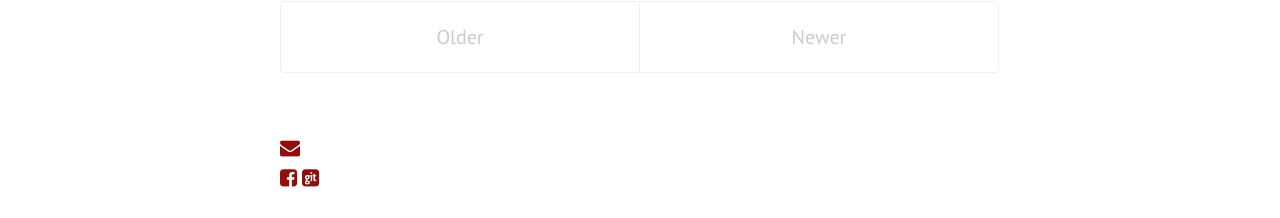
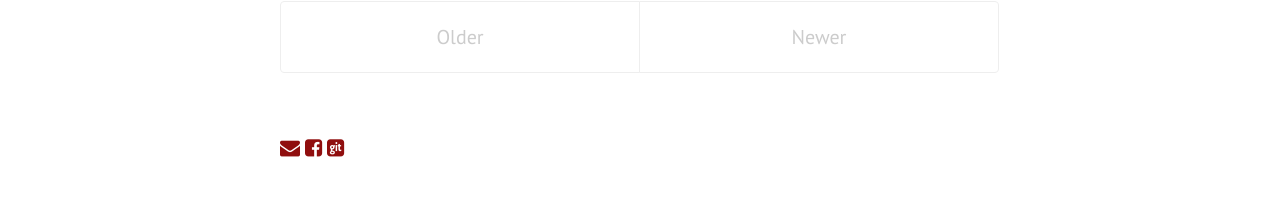
Before and after one commit to cholnh/cholnh.github.io, a Jekyll site: the page built from index.html, in a window 1280 px wide. Shown: the part 679-897 px from the top of the page. Built offline with Jekyll 4.4.1, drawn with Linux system fonts in a browser that asks for light colours; Markdown is read by kramdown in place of the engine named in the settings; the list of posts is cut into pages by our own code.

Commit message:
Update lanyon.css

```diff
--- a/public/css/lanyon.css
+++ b/public/css/lanyon.css
@@ -574,12 +574,3 @@
   margin: 0 10px 0 0;
   padding: 5px 0 0 0;
 }
-
-
-/* svg icon */
-.svg {
-  width: 40px;
-  height: 40px;
-  color : black;
-  display: inline-block;
-}
```
